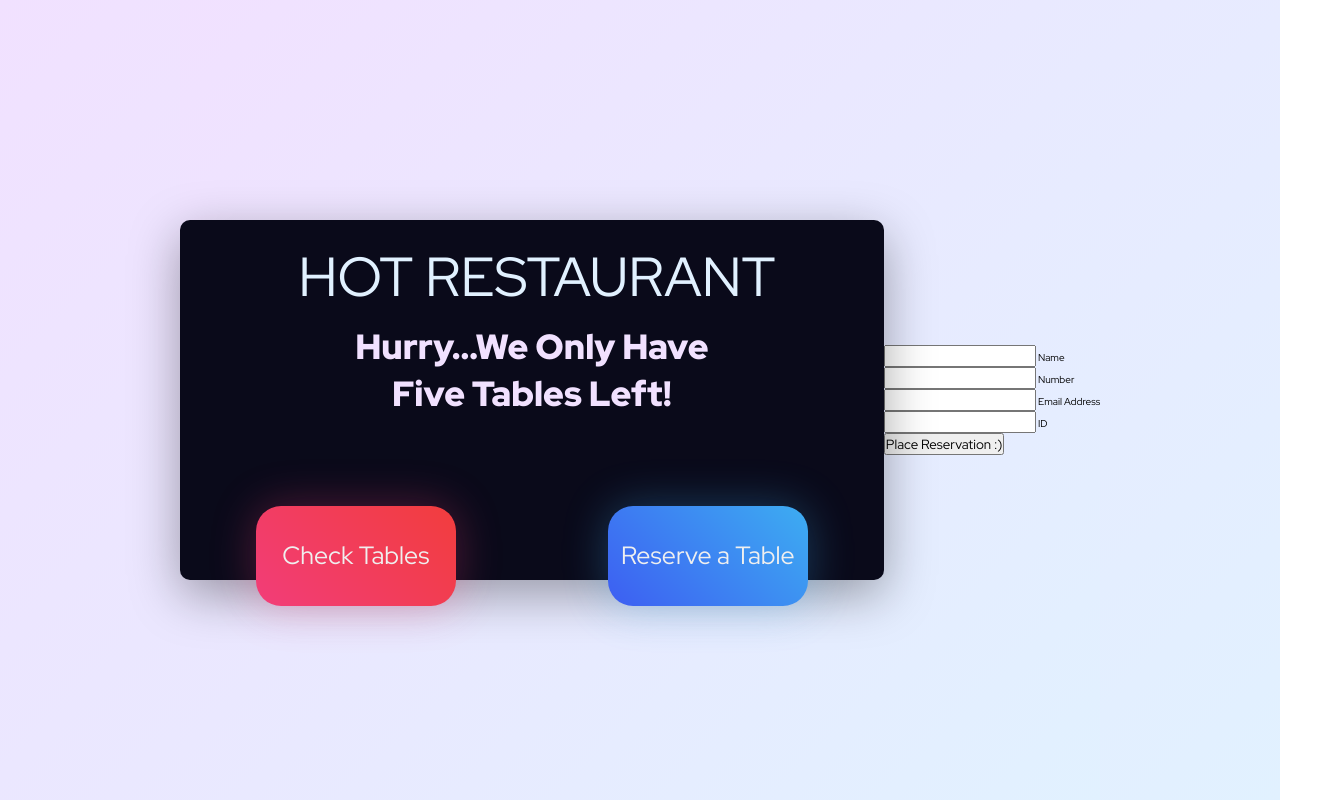
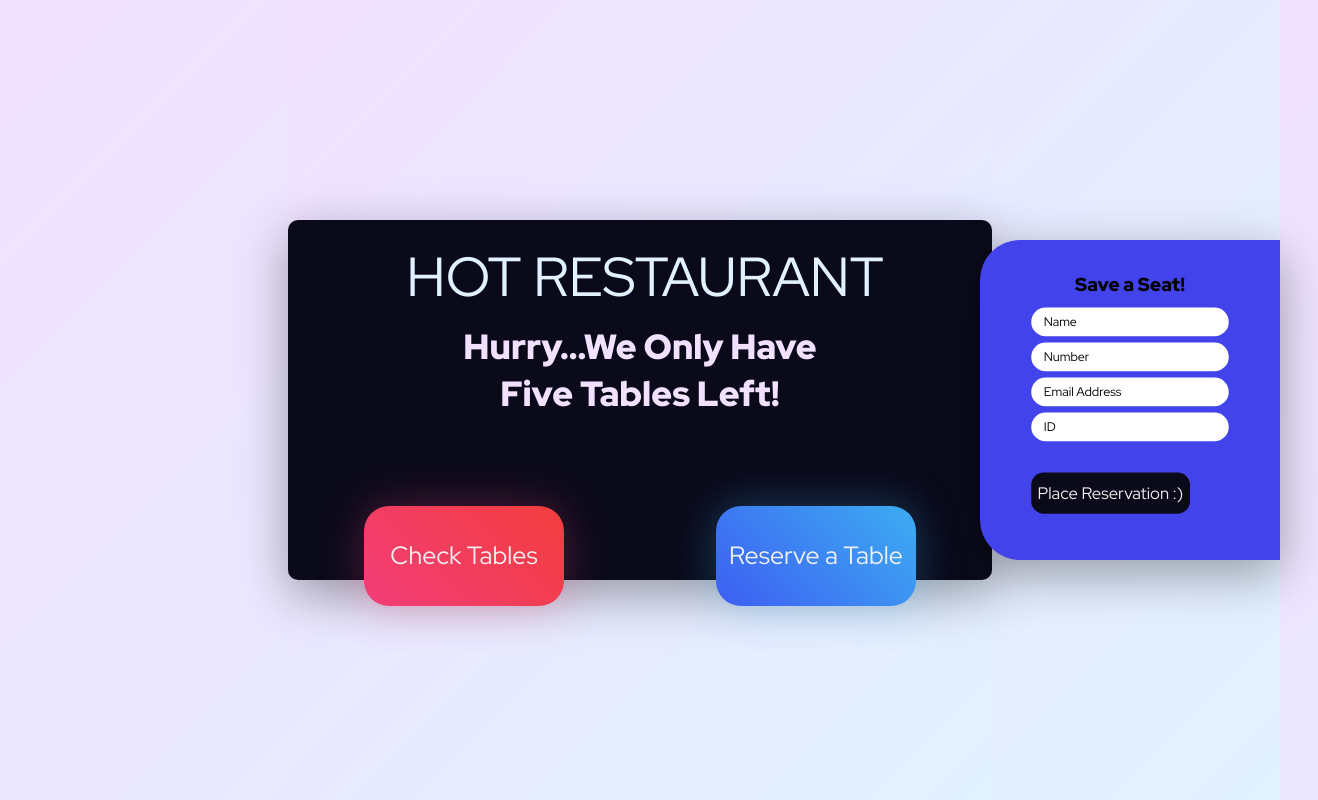
Before and after one commit to Sarah-Lopez/First-ever-server, a plain HTML site: page index.html in a window 1280 px wide. Shown: the whole page, 1318 px wide, since content can reach past the window. Drawn offline with nearby package versions, Linux system fonts and the light colour scheme.

Commit message:
update: end of class

```diff
--- a/index.html
+++ b/index.html
@@ -28,6 +28,7 @@
     </div>
 
     <div class="form-container">
+        <h2 class="form-title">Save a Seat!</h2>
         <form class="form-reservation">
             <div class="input-container">
                 <input type="text" name="name" id="name">
@@ -56,6 +57,10 @@
         </form>
     </div>
 
+    <div class="tables-container">
+
+    </div>
+
     <script src="script.js"></script>
 </body>
 </html>
--- a/style.css
+++ b/style.css
@@ -81,3 +81,71 @@ html, body {
     );
     box-shadow: 0 0 4.5rem rgba(61, 173, 242, 0.308);
 }
+
+.form-container {
+    background-color: #4343eb;
+    position: absolute;
+    right: 0;
+    top: 50%;
+    height: 40vh;
+    width: 30rem;
+    transform: translateY(-50%) translateX(0);
+    display: flex;
+    justify-content: center;
+    align-items: center;
+    flex-direction: column;
+    box-shadow: 0 1.5rem 5rem rgba(1, 1, 1, 0.35);
+    border-bottom-left-radius: 4rem;
+    border-top-left-radius: 4rem;
+
+}
+
+.form-title {
+    text-align: center;
+    width: 100%;
+}
+
+.form-container > * {
+    transform: scale(1.25);
+}
+
+.form-reservation {
+    padding: 3rem;
+}
+
+.input-container {
+    position: relative;
+    padding: .25rem 0;
+}
+
+.input-container label {
+    position: absolute;
+    z-index: 100;
+    color: #000;
+    margin-left: 1rem;
+    top: 50%;
+    left: 0;
+    transform: translateY(-50%);
+}
+
+.input-container input {
+    padding: .25rem;
+    padding-left: .75rem;
+    border-radius: 2rem;
+    border: 0;
+}
+
+.input-container input:focus {
+    outline: none;
+    box-shadow: 0;
+}
+
+#submit {
+    background-color: #0a0a1a;
+    color: #efefef;
+    border: 0;
+    padding: .75rem .5rem .75rem;
+    margin-top: 2rem;
+    border-radius: 1rem;
+
+}
```
